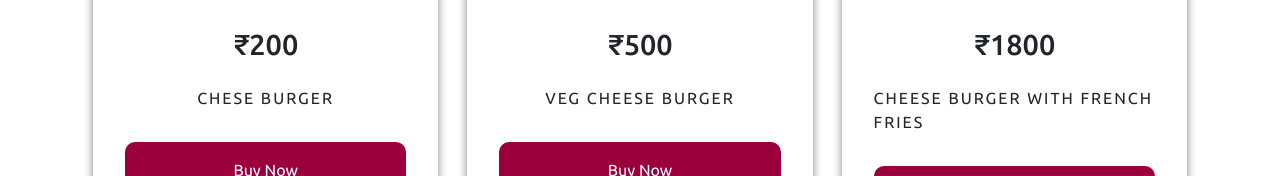
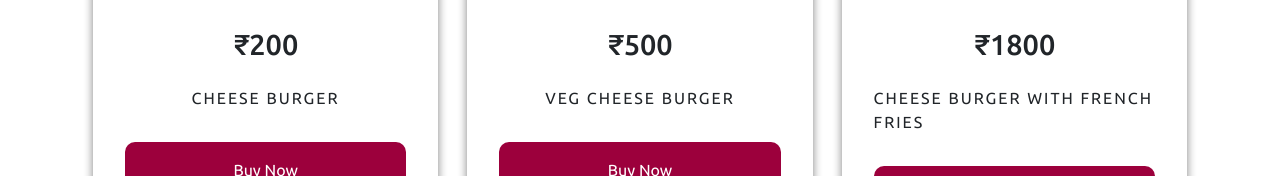
Before and after one commit to b0mbic/BurgerShop, a React (Vite) app: page /menupage in a window 1280 px wide. Shown: the part 453-629 px from the top of the page. Built offline with nearby package versions, Linux system fonts and the light colour scheme.

Commit message:
slightly more dynamic

```diff
--- a/src/index.jsx
+++ b/src/index.jsx
@@ -1,7 +1,7 @@
 import { createRoot } from 'react-dom/client';
 import { createBrowserRouter, RouterProvider } from 'react-router-dom';
 import { HomePage } from './pages/HomePage';
-import { MenuPage } from './pages/MenuPage';
+import { MenuPage } from './pages/CartPage/MenuPage';
 import { AboutPage } from './pages/AboutPage';
 import { ContactPage } from './pages/ContactPage';
 import { LoginPage } from './pages/LoginPage';
--- a/src/pages/MenuPage/MenuCard/index.jsx
+++ b/src/pages/CartPage/MenuPage/MenuCard/index.jsx
@@ -7,7 +7,7 @@ export const MenuCard = ({
   burgerSrc,
   price,
   title,
-  handler,
+  addToCartHandler,
   delay = 0,
 }) => {
   return (
@@ -32,9 +32,7 @@ export const MenuCard = ({
         <h5>₹{price}</h5>
 
         <p>{title}</p>
-        <Popup
-          trigger={<button onClick={() => handler(itemNum)}>Buy Now</button>}
-        >
+        <Popup trigger={<button onClick={addToCartHandler}>Buy Now</button>}>
           <div
             style={{
               color: 'red',
--- /dev/null
+++ b/src/pages/CartPage/MenuPage/index.jsx
@@ -0,0 +1,38 @@
+import './menu.scss';
+
+import React from 'react';
+import { MenuCard } from './MenuCard';
+import burger1 from '../../../../public/assets/burger1.png';
+import burger2 from '../../../../public/assets/burger2.png';
+import burger3 from '../../../../public/assets/burger3.png';
+
+export const MenuPage = ({ addToCartHandler }) => {
+  const menuItems = [
+    { itemNum: 1, burgerSrc: burger1, price: 200, title: 'CHEESE BURGER' },
+    { itemNum: 2, burgerSrc: burger2, price: 500, title: 'VEG CHEESE BURGER' },
+    {
+      itemNum: 3,
+      burgerSrc: burger3,
+      price: 1800,
+      title: 'CHEESE BURGER WITH FRENCH FRIES',
+    },
+  ];
+
+  return (
+    <div id="menu">
+      <div>
+        {menuItems.map((menuItem) => (
+          <MenuCard
+            key={menuItem.itemNum}
+            itemNum={menuItem.itemNum}
+            burgerSrc={menuItem.burgerSrc}
+            price={menuItem.price}
+            title={menuItem.title}
+            // handler={() => addToCartHandler(menuItem)}
+            delay={0.1}
+          />
+        ))}
+      </div>
+    </div>
+  );
+};
--- a/src/pages/MenuPage/menu.scss
+++ b/src/pages/CartPage/MenuPage/menu.scss
@@ -1,4 +1,4 @@
-@import './../../styles/colors.scss';
+@import '../../../styles/colors.scss';
 
 #menu {
   width: 100%;
--- a/src/pages/CartPage/index.jsx
+++ b/src/pages/CartPage/index.jsx
@@ -8,7 +8,7 @@ import burger1 from './../../../public/assets/burger1.png';
 import burger2 from './../../../public/assets/burger2.png';
 import burger3 from './../../../public/assets/burger3.png';
 
-const CartItem = ({ value, title, img, increment, decrement, price }) => (
+const CartItem = ({ title, img, increment, decrement, quantity, price }) => (
   <div className="cartItem">
     <div className="burger_info">
       <div className="burger_img">
@@ -22,16 +22,16 @@ const CartItem = ({ value, title, img, increment, decrement, price }) => (
 
     <div>
       <button onClick={decrement}>-</button>
-      <input type="number" readOnly value={value} />
+      <input type="number" readOnly value={quantity} />
       <button onClick={increment}>+</button>
     </div>
   </div>
 );
 
 export const CartPage = () => {
-  const [valueBurger1, setValueBurger1] = useState(0);
-  const [valueBurger2, setValueBurger2] = useState(0);
-  const [valueBurger3, setValueBurger3] = useState(0);
+  const [cheeseBugergerCount, setCheeseBugergerCount] = useState(0);
+  const [vegBurgerCount, setVegBurgerCount] = useState(0);
+  const [cheeseburgerWithFries, setCheeseburgerWithFries] = useState(0);
 
   const increment = (setter) => () => setter((prevValue) => prevValue + 1);
 
@@ -39,30 +39,12 @@ export const CartPage = () => {
     setter((prevValue) => Math.max(prevValue - 1, 0));
 
   const subTotal =
-    valueBurger1 * 200 + valueBurger2 * 500 + valueBurger3 * 1800;
+    cheeseBugergerCount * 200 +
+    vegBurgerCount * 500 +
+    cheeseburgerWithFries * 1800;
   const tax = subTotal * 0.18;
   const shippingCharges = 200;
   const total = subTotal + tax + shippingCharges;
-
-  // const increment = (item) => {
-  //   if (item === 1) {
-  //     setValueBurger1(valueBurger1 + 1);
-  //   } else if (item === 2) {
-  //     setValueBurger2(valueBurger2 + 2);
-  //   } else if (item === 3) {
-  //     setValueBurger3(valueBurger3 + 3);
-  //   }
-  // };
-
-  // const decrement = (item) => {
-  //   if (item === 1 && valueBurger1 - 1 >= 0) {
-  //     setValueBurger1(valueBurger1 - 1);
-  //   } else if (item === 2 && valueBurger2 - 2 >= 0) {
-  //     setValueBurger2(valueBurger2 - 2);
-  //   } else if (item === 3) {
-  //     valueBurger3 - 3 >= 0 && setValueBurger3(valueBurger3 - 3);
-  //   }
-  // };
 
   return (
     <section className="cart">
@@ -70,27 +52,27 @@ export const CartPage = () => {
         <CartItem
           title={'Cheese Burger'}
           img={burger1}
-          value={valueBurger1}
-          increment={increment(setValueBurger1)}
-          decrement={decrement(setValueBurger1)}
+          quantity={cheeseBugergerCount}
+          increment={increment(setCheeseBugergerCount)}
+          decrement={decrement(setCheeseBugergerCount)}
           price={200}
         />
 
         <CartItem
           title={'Veg Cheese Burger'}
           img={burger2}
-          value={valueBurger2}
-          increment={increment(setValueBurger2)}
-          decrement={decrement(setValueBurger2)}
+          quantity={vegBurgerCount}
+          increment={increment(setVegBurgerCount)}
+          decrement={decrement(setVegBurgerCount)}
           price={500}
         />
 
         <CartItem
           title={'Cheeseburger with French Fries'}
           img={burger3}
-          value={valueBurger3}
-          increment={increment(setValueBurger3)}
-          decrement={decrement(setValueBurger3)}
+          quantity={cheeseburgerWithFries}
+          increment={increment(setCheeseburgerWithFries)}
+          decrement={decrement(setCheeseburgerWithFries)}
           price={1800}
         />
 
--- a/src/pages/MenuPage/index.jsx
+++ /dev/null
@@ -1,44 +0,0 @@
-import './menu.scss';
-
-import React from 'react';
-import { MenuCard } from './MenuCard';
-import burger1 from './../../../public/assets/burger1.png';
-import burger2 from './../../../public/assets/burger2.png';
-import burger3 from './../../../public/assets/burger3.png';
-
-export const MenuPage = () => {
-  const addToCartHandler = () => {};
-
-  return (
-    <div id="menu">
-      <div>
-        <MenuCard
-          itemNum={1}
-          burgerSrc={burger1}
-          price={200}
-          title="CHESE BURGER"
-          handler={addToCartHandler}
-          delay={0.1}
-        />
-
-        <MenuCard
-          itemNum={2}
-          burgerSrc={burger2}
-          price={500}
-          title=" VEG CHEESE BURGER"
-          handler={addToCartHandler}
-          delay={0.1}
-        />
-
-        <MenuCard
-          itemNum={3}
-          burgerSrc={burger3}
-          price={1800}
-          title="CHEESE BURGER WITH FRENCH FRIES"
-          handler={addToCartHandler}
-          delay={0.1}
-        />
-      </div>
-    </div>
-  );
-};
```
